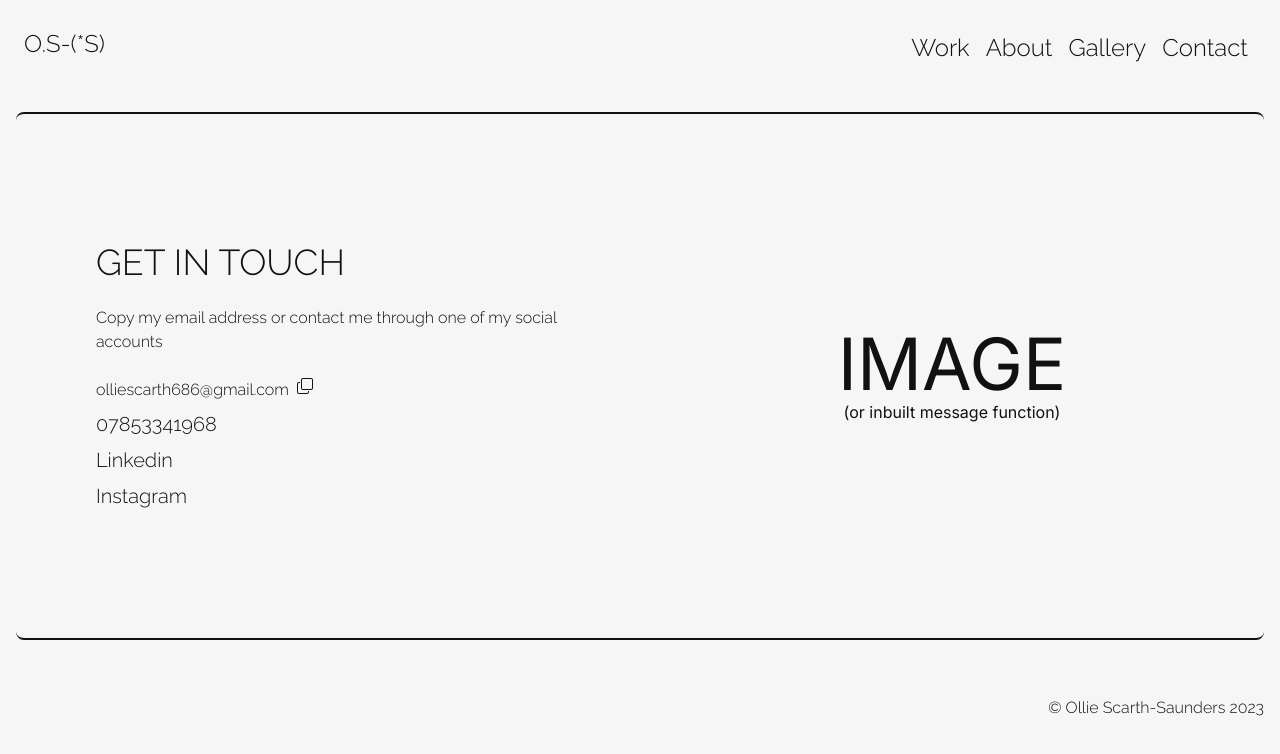
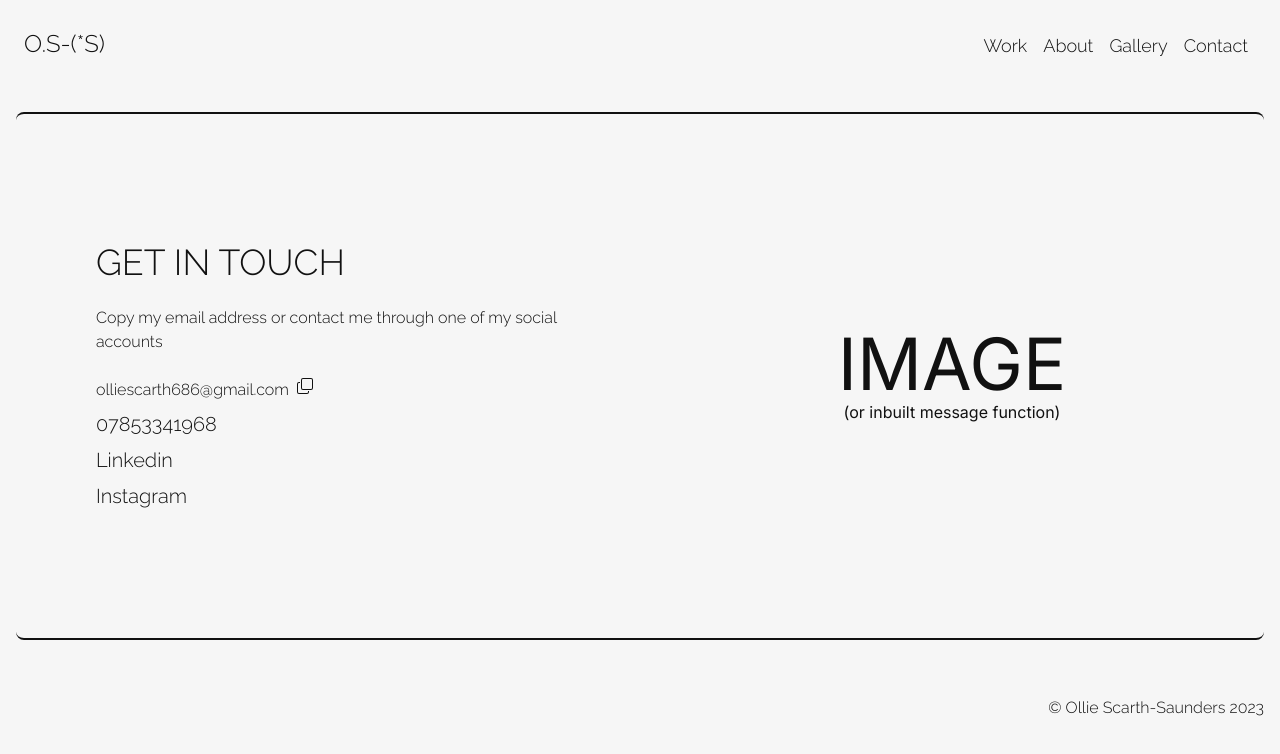
Before and after one commit to ghpaterson/ollie-scarth, a Next.js app: page /Contact in a window 1280 px wide. Shown: the top 754 px of the page. Built offline with nearby package versions, Linux system fonts and the light colour scheme; a web font is replaced by a local one.

Commit message:
no message

```diff
--- a/app/globals.css
+++ b/app/globals.css
@@ -7,6 +7,11 @@
 @font-face {
   font-family: "fungis";
   src: url("/fonts/Fungis-Bold.otf") format("opentype");
+}
+
+@font-face {
+  font-family: "latosce";
+  src: url("/fonts/latosce.ttf") format("truetype");
 }
 
 :root {
--- a/components/AboutSection.js
+++ b/components/AboutSection.js
@@ -1,7 +1,7 @@
 export default function AboutSection() {
   return (
     <main>
-      <div className="grid grid-cols-1 md:grid-cols-12  rounded-lg border-b-2 border-t-2 border-blak ">
+      <div className="grid grid-cols-1 md:grid-cols-12  rounded-lg border-b-4 border-t-2 border-blak ">
         <div className="md:col-span-6 rounded-lg px-4 py-20 md:py-32 md:px-20  flex items-center">
           <p className="text-blak md:text-xl font-raleway font-bold">
             Hi! I'm Ollie, a director and producer with a chameleon-like
--- a/components/Hero.js
+++ b/components/Hero.js
@@ -12,7 +12,7 @@ export default function Hero() {
       className="grid grid-cols-1 md:grid-cols-12"
     >
       <div className="md:col-span-10 bg-transparent px-6 md:px-10 py-6">
-        <div className="text-6xl md:text-[150px] font-raleway py-12 md:py-6 text-bone">
+        <div className="text-6xl md:text-[150px] font-latosce py-12 md:py-6 text-bone">
           <h1>OLLIE</h1>
           <h2>SCARTH-</h2>
           <h3>SAUNDERS</h3>
--- a/components/NavBar.js
+++ b/components/NavBar.js
@@ -33,7 +33,7 @@ export default function NavBar() {
         <button
           className={`md:hidden ${
             pathname === "/" ? "text-bone" : "text-blak"
-          }  focus:outline-none font-raleway flex justify-end px-4 text-2xl`}
+          }  focus:outline-none font-fungis flex justify-end items-center px-4 text-2xl`}
           onClick={toggleMenu}
         >
           {isMenuOpen ? "X" : <GiHamburgerMenu />}
@@ -46,7 +46,7 @@ export default function NavBar() {
         >
           <ul
             className={`flex flex-col items-center gap-4 md:flex-row md:items-center
-               font-raleway md:px-4 text-2xl md:py-0 py-10 ${
+               font-raleway md:px-4 text-2xl md:text-lg md:py-0 py-10 ${
                  pathname === "/"
                    ? isMenuOpen
                      ? "text-blak"
--- a/components/WorkSection.js
+++ b/components/WorkSection.js
@@ -17,7 +17,7 @@ export default function WorkSection() {
         >
           <h1>{`WORK(*7)`}</h1>
         </div>
-        <div className="col-span-12 flex flex-col items-start md:items-end">
+        <div className="col-span-12 w-full flex flex-col items-start md:items-end">
           <ul className="flex flex-col gap-4 md:gap-6 items-start md:items-end font-raleway text-md md:text-6xl text-blak">
             <li className="group hover:text-shade/90 hover:cursor-pointer md:hover:-translate-x-8 transition duration-500 ease-in flex">
               <span className="text-xs md:text-3xl px-2">{`(*1)`}</span> BODY IN
--- a/tailwind.config.js
+++ b/tailwind.config.js
@@ -16,6 +16,7 @@ module.exports = {
       fontFamily: {
         fungis: ["fungis", "sans-serif"],
         raleway: ["raleway", "sans-serif"],
+        latosce: ["latosce", "sans-serif"],
       },
       colors: {
         bone: "#F6F6F6",
```
Also changed, not shown: public/fonts/latosce.ttf (added).
